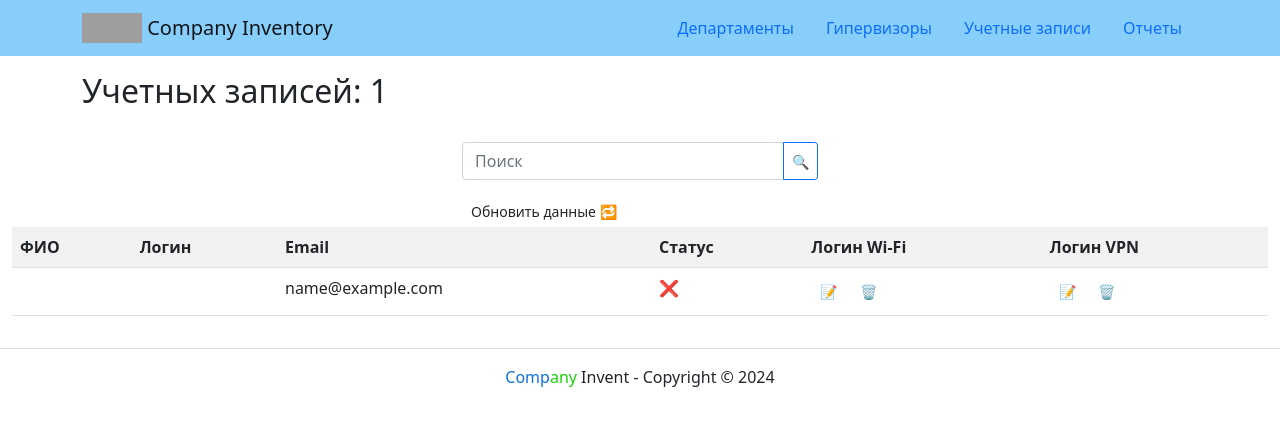
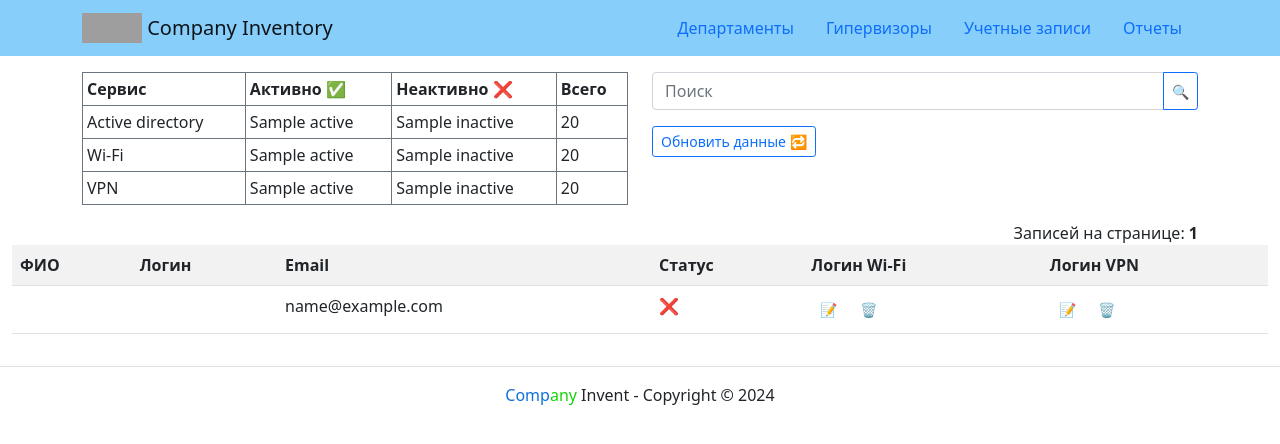
Before and after one commit to dentretyakoff/inventory, a Django app: template invent_pc/templates/users/users.html in a window 1280 px wide. Shown: the top 444 px of the page. Run offline with Django 3.2, Linux system fonts and the light colour scheme; tables that the repository leaves empty hold one stand-in row (values such as "Sample post"); the template is opened without the code that fills it: values that come from a table or form of the project are taken from there, most other values are stand-ins (such as "Sample title", 1, 10 or a date in 2020); some libraries are stand-ins or nearby versions; grey boxes are pictures that could not be loaded.

Commit message:
Добавил сводную таблицу по учетным записям.

```diff
--- a/invent_pc/templates/users/includes/table_users.html
+++ b/invent_pc/templates/users/includes/table_users.html
@@ -25,7 +25,7 @@
         <button class="btn btn-sm edit-rdlogin-btn">&#128221;</button>
         <button class="btn btn-sm delete-rdlogin-btn">&#128465;</button>
         <button class="btn btn-sm save-rdlogin-btn" style="display: none;">&#128190;</button>
-        <button class="btn btn-sm cancel-rdlogin-btn" style="display: none;">&#10060;</button>
+        <button class="btn btn-sm cancel-rdlogin-btn" style="display: none;">&#10006;</button>
         <span class="current-value rdlogin-value">
           {{ user.rdlogin|default_if_none:"-" }}
           {% if user.rdlogin.status == 'active' %}
@@ -40,7 +40,7 @@
         <button class="btn btn-sm edit-vpn-btn">&#128221;</button>
         <button class="btn btn-sm delete-vpn-btn">&#128465;</button>
         <button class="btn btn-sm save-vpn-btn" style="display: none;">&#128190;</button>
-        <button class="btn btn-sm cancel-vpn-btn" style="display: none;">&#10060;</button>
+        <button class="btn btn-sm cancel-vpn-btn" style="display: none;">&#10006;</button>
         <span class="current-value vpn-value">
           {{ user.vpn|default_if_none:"-" }}
           {% if user.vpn.status == 'active' %}
--- a/invent_pc/templates/users/users.html
+++ b/invent_pc/templates/users/users.html
@@ -7,9 +7,37 @@
 {% block content %}
   <div class="container-fluid py-3 custom-container">
     <div class="container">
-      <div class="row gy-4">
-        <h2>Учетных записей: {{ page_obj|length }}</h2>
-          <div class="col-md-4 mx-auto">
+      <div class="row">
+        <div class="col">
+          <table class="table table-bordered table-sm border-secondary">
+            <tr>
+              <th>Сервис</th>
+              <th>Активно &#9989;</th>
+              <th>Неактивно &#10060;</th>
+              <th>Всего</th>
+            </tr>
+            <tr>
+              <td>Active directory</td>
+              <td>{{ ad_users_counts.active }}</td>
+              <td>{{ ad_users_counts.inactive }}</td>
+              <td>{{ ad_users_counts.active|add:ad_users_counts.inactive }}</td>
+            </tr>
+            <tr>
+              <td>Wi-Fi</td>
+              <td>{{ radius_users_counts.active }}</td>
+              <td>{{ radius_users_counts.inactive }}</td>
+              <td>{{ radius_users_counts.active|add:radius_users_counts.inactive }}</td>
+            </tr>
+            <tr>
+              <td>VPN</td>
+              <td>{{ vpn_users_counts.active }}</td>
+              <td>{{ vpn_users_counts.inactive }}</td>
+              <td>{{ vpn_users_counts.active|add:vpn_users_counts.inactive }}</td>
+            </tr>
+          </table>
+        </div>
+        <div class="col">
+          <div class="row">
             <form method="get">
               <div class="input-group mb-3">
                 <input
@@ -19,8 +47,14 @@
                 <button class="btn btn-outline-primary btn-sm" type="submit" id="button-addon2">&#128269;</button>
               </div>
             </form>
-            <button class="btn btn-sm update-users-button">Обновить данные &#128257;</button>
           </div>
+          <div class="col">
+            <button class="btn btn-outline-primary btn-sm update-users-button">Обновить данные &#128257;</button>
+          </div>
+        </div>
+      </div>
+      <div class="row float-end">
+        <span>Записей на странице: <b>{{ page_obj|length }}</b></span>
       </div>
     </div>
     {% include 'users/includes/table_users.html' %}
```
Also changed, not shown: invent_pc/users/views.py (+10 -0 lines).
